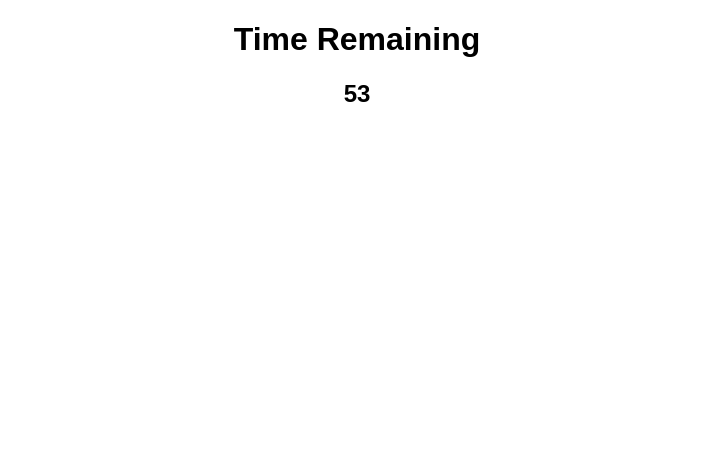
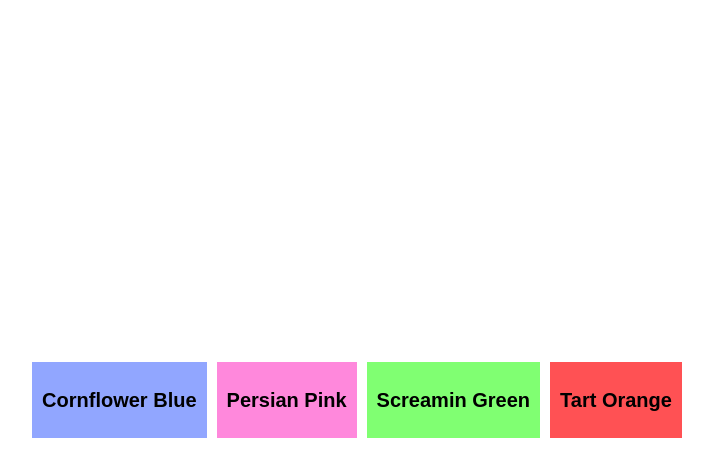
Before and after one commit to LinkedInLearning/react-code-challenges-2481088, a React (Create React App) app: page / in a window 1280 px wide. Shown: the top 476 px of the page, without its empty margins (283-996 px from the left). Built offline with nearby package versions, Linux system fonts and the light colour scheme.

Commit message:
challenge 7 code

```diff
--- /dev/null
+++ b/src/07-color-picker/Color.js
@@ -0,0 +1,10 @@
+export default function Color ({ hex, name }) {
+  return (
+    <button
+      className='color-square'
+      style={{ backgroundColor: hex }}
+    >
+      <h2>{name}</h2>
+    </button>
+  )
+}
--- /dev/null
+++ b/src/07-color-picker/ColorPicker.js
@@ -0,0 +1,32 @@
+import { useState } from 'react'
+import Color from './Color'
+
+const colors = [{
+  hex: '#91A6FF',
+  name: 'Cornflower Blue'
+},
+{
+  hex: '#FF88DC',
+  name: 'Persian Pink'
+},
+{
+  hex: '#80FF72',
+  name: 'Screamin Green'
+},
+{
+  hex: '#FF5154',
+  name: 'Tart Orange'
+}]
+
+export default function ColorPicker () {
+  const [backgroundColor, setBackgroundColor] = useState('white')
+  return (
+    <div className='page' style={{ backgroundColor }}>
+      {
+        colors.map(color => (
+          <Color key={color.hex} hex={color.hex} name={color.name} />
+        ))
+      }
+    </div>
+  )
+}
--- a/src/App.js
+++ b/src/App.js
@@ -1,10 +1,10 @@
 import './App.css'
-import Timer from './06-timer/Timer'
+import ColorPicker from './07-color-picker/ColorPicker'
 
 function App () {
   return (
     <div className='App'>
-      <Timer />
+      <ColorPicker />
     </div>
   )
 }
--- a/src/index.css
+++ b/src/index.css
@@ -18,6 +18,7 @@
   padding: 10px;
   margin: 5px;
   outline: none;
+  border: none;
 }
 
 .dark-mode-button {
```
Also changed, not shown: src/index.js (+7 -7 lines).
